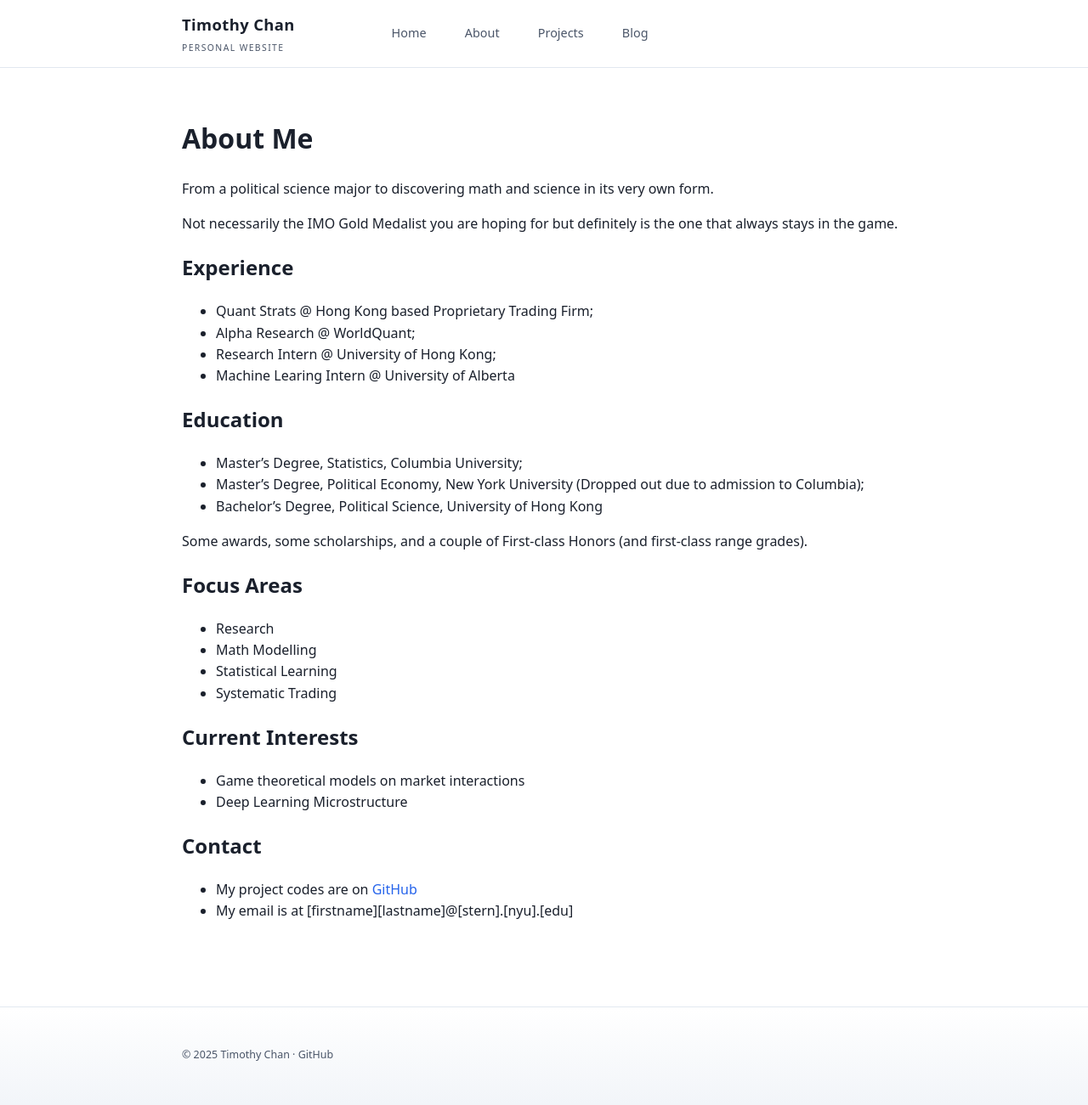
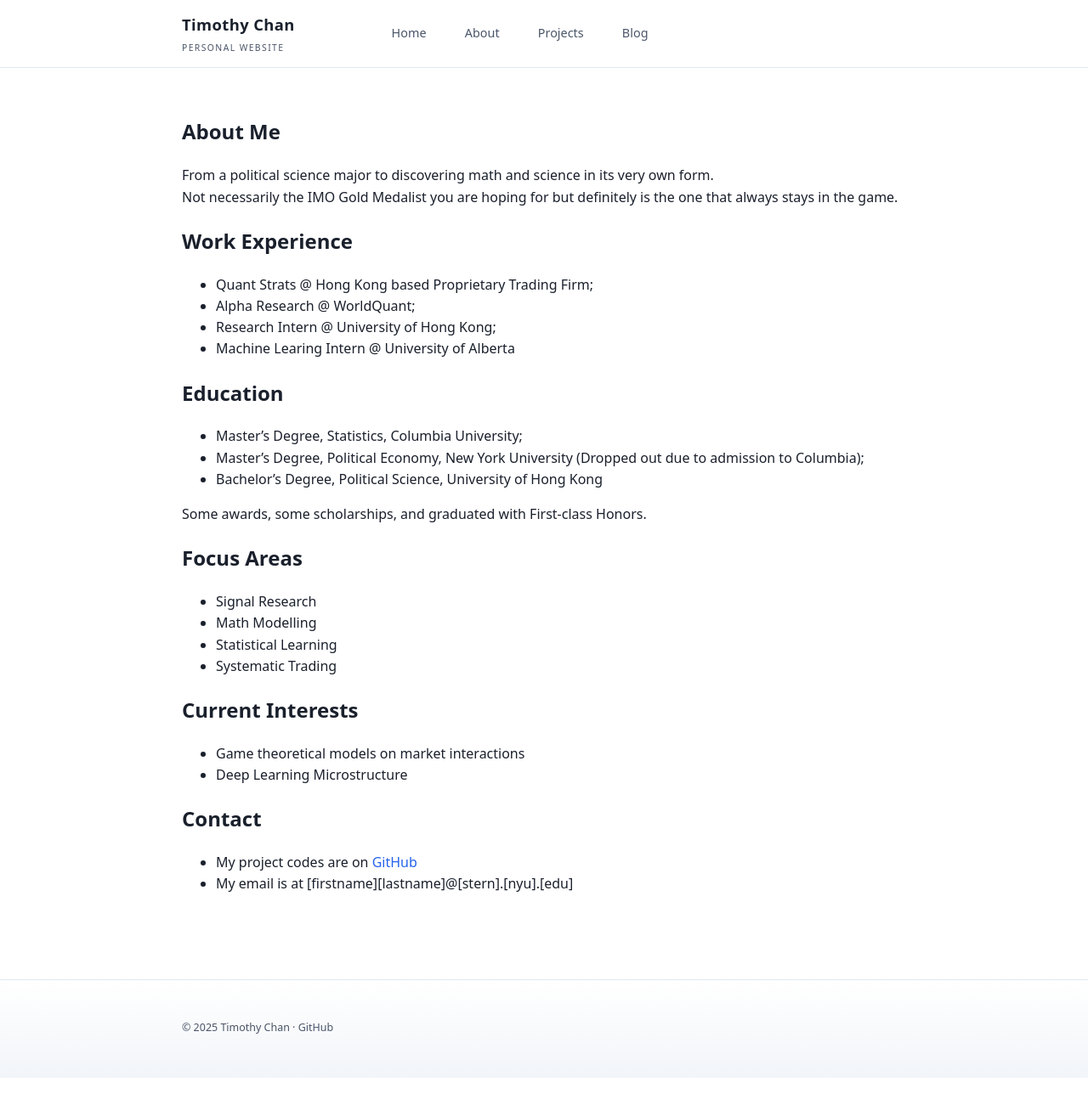
Before and after one commit to resyui/resyui.github.io, a Jekyll site: the page built from about.md, in a window 1280 px wide and 1301 px high. Shown: the whole window at 85% size. Built offline with Jekyll 4.4.1, drawn with Linux system fonts in a browser that asks for light colours.

Commit message:
Revise About Me and Work Experience sections
Updated sections to improve clarity and consistency.

```diff
--- a/about.md
+++ b/about.md
@@ -4,12 +4,11 @@ title: About
 permalink: /about/
 ---
 
-# About Me
+## About Me
 From a political science major to discovering math and science in its very own form.
-
 Not necessarily the IMO Gold Medalist you are hoping for but definitely is the one that always stays in the game.
 
-## Experience
+## Work Experience
 - Quant Strats @ Hong Kong based Proprietary Trading Firm;
 - Alpha Research @ WorldQuant;
 - Research Intern @ University of Hong Kong;
@@ -20,10 +19,10 @@ Not necessarily the IMO Gold Medalist you are hoping for but definitely is the o
 - Master's Degree, Political Economy, New York University (Dropped out due to admission to Columbia);
 - Bachelor's Degree, Political Science, University of Hong Kong
 
-Some awards, some scholarships, and a couple of First-class Honors (and first-class range grades).
+Some awards, some scholarships, and graduated with First-class Honors.
 
 ## Focus Areas
-- Research
+- Signal Research
 - Math Modelling
 - Statistical Learning
 - Systematic Trading
```
